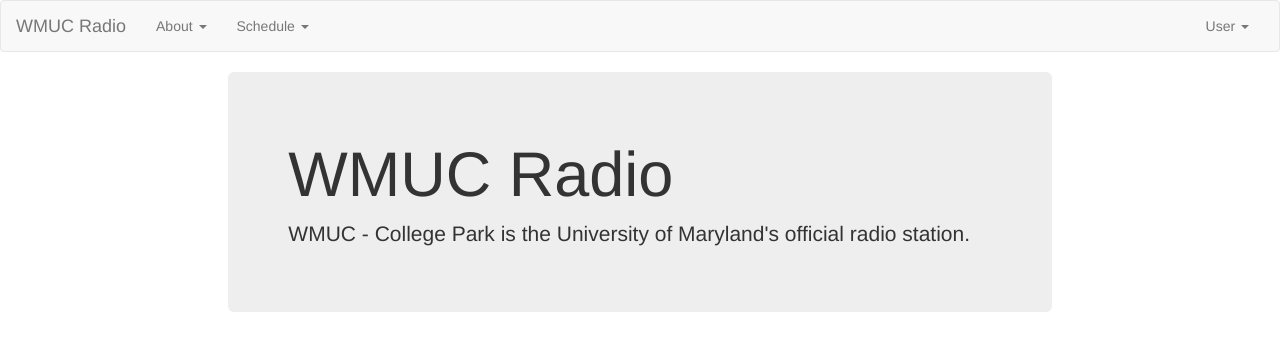
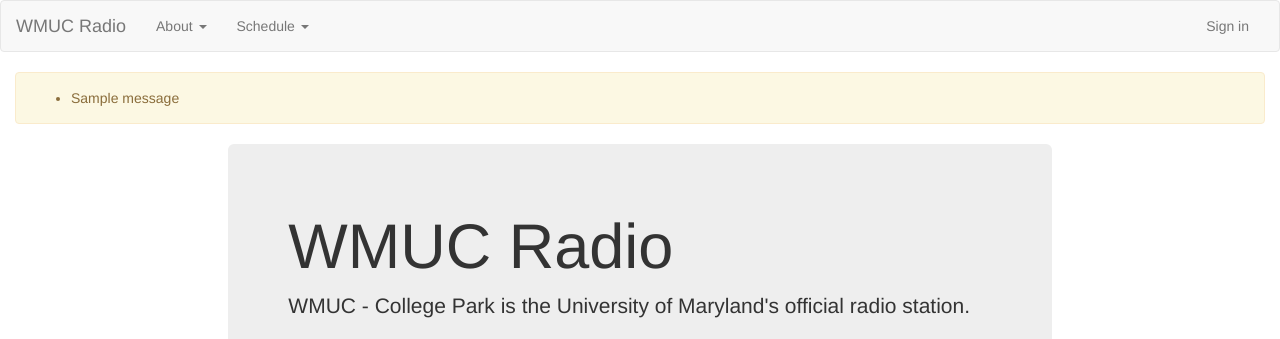
Before and after one commit to sw3dish/wmuc, a Flask app: page / in a window 1280 px wide. Shown: the top 339 px of the page. Run offline with Flask 2, Linux system fonts and the light colour scheme; one stand-in notice (Sample message) is shown; parts of the project's set-up code (start-up, migrations or seed data) failed here and were passed over; some libraries are stand-ins or nearby versions.

Commit message:
Add alerts and sign-in button

```diff
--- a/app/wmuc/templates/layout.html
+++ b/app/wmuc/templates/layout.html
@@ -45,7 +45,7 @@
               </li>
             </ul>
             <ul class= "nav navbar-nav navbar-right">
-              <li class="dropdown">
+              <!-- <li class="dropdown">
                 <a href="#" class="dropdown-toggle" data-toggle="dropdown" role="button" aria-haspopup="true" aria-expanded="false">User <span class="caret"></span></a>
                 <ul class="dropdown-menu">
                   <li><a href="#">Profile</a></li>
@@ -56,13 +56,25 @@
                   <li role="separator" class="divider"></li>
 		              <li><a href="#">Sign Out</a></li>
                 </ul>
-              </li>
+              </li> -->
+              <li><a href="/login">Sign in</a></li>
             </ul>
           <div>
         </div>
       </nav>
     </header>
     <div class="container-fluid">
+      {% with messages = get_flashed_messages() %}
+        {% if messages %}
+        <div class="alert alert-warning" role="alert">
+          <ul>
+          {% for message in messages %}
+            <li>{{ message }} </li>
+          {% endfor %}
+          </ul>
+        {% endif %}
+      {% endwith %}
+      </div>
       <div class="row">
         <div class="col-md-2">
 
@@ -77,5 +89,8 @@
     </div>
     <script src="{{ url_for('static', filename='js/jquery-3.2.1.js') }}"></script>
     <script src="{{ url_for('static', filename='js/bootstrap.js') }}"></script>
+    <script type="text/javascript">
+
+    </script>
   </body>
 </html>
```
